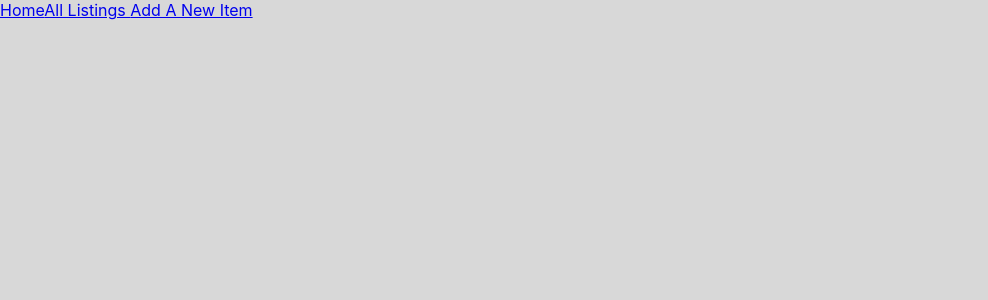
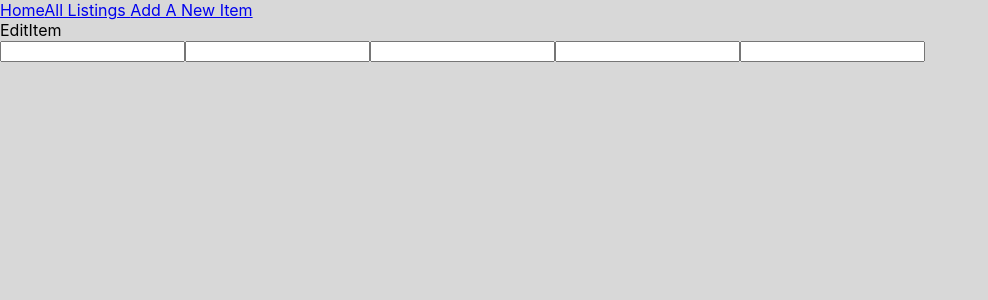
Before and after one commit to jozkan30/MERN-Stack-Group-Project-, a React (Create React App) app: page /items/1/edit in a window 1280 px wide. Shown: the top 300 px of the page, without its empty margins (0-988 px from the left). Built offline with nearby package versions, Linux system fonts and the light colour scheme.

Commit message:
add edit screen and rout

```diff
--- a/package.json
+++ b/package.json
@@ -8,6 +8,7 @@
     "@testing-library/user-event": "^13.5.0",
     "axios": "^1.2.3",
     "express": "^4.18.2",
+    "node-fetch": "^3.3.0",
     "react": "^18.2.0",
     "react-dom": "^18.2.0",
     "react-router-dom": "^6.7.0",
--- a/src/App.css
+++ b/src/App.css
@@ -61,6 +61,10 @@
   color: lightgray;
 }
 
+.theimage{
+
+}
+
 .pickupDeets {
   display: flex;
   flex-flow: wrap column;
@@ -89,6 +93,7 @@
   margin: 0px 5px 3px 5px;
   background-color: black;
   color: lightgray;
+
 }
 
 .iWantIt {
--- a/src/App.js
+++ b/src/App.js
@@ -3,6 +3,7 @@ import { Routes, Route } from "react-router-dom";
 import Nav from "./components/Nav.jsx";
 import Items from "./screens/AllListings.jsx";
 import Home from "./screens/Home.jsx";
+import EditItem from "./screens/EditItem.jsx";
 
 import ItemCreate from "./screens/AddListing";
 
@@ -20,6 +21,7 @@ function App() {
           <Route path="/items" element={<Items />} />
           <Route path="/add-listing" element={<ItemCreate />} />
           <Route path="/items/:id" element={<ListingDetail />} />
+          <Route path="/items/:id/edit" element={<EditItem />} />
         </Routes>
       </div>
     </div>
--- a/src/screens/AllListings.jsx
+++ b/src/screens/AllListings.jsx
@@ -14,7 +14,6 @@ export default function Items() {
     const allItems = await getItems();
     setItems(allItems);
   }
-
   return (
     <div className="main">
         <h1>All Listings</h1>
--- /dev/null
+++ b/src/screens/EditItem.jsx
@@ -0,0 +1,15 @@
+import React from 'react'
+
+export default function EditItem() {
+  return (
+    <div>EditItem
+        <form className='inputForm'>
+            <input className='titleEdit' type='text'></input>
+            <input className='priceEdit' type='text'></input>
+            <input className='descriptionEdit' type='text'></input>
+            <input className='categoryEdit' type='text'></input>
+            <input className='imageEdit' type='text'></input>
+        </form>
+    </div>
+  )
+}
--- a/src/screens/ListingDetail.jsx
+++ b/src/screens/ListingDetail.jsx
@@ -1,6 +1,24 @@
-import React from 'react';
+import React, { useEffect, useState } from 'react';
 import '../App.css';
+import { getItem } from '../services/items.js';
+import { useParams } from 'react-router-dom';
+
 export default function ListingDetail() {
+
+ const id = useParams()
+
+ const[item, setItem] = useState({})
+
+
+ async function fetchItem(){
+  let oneItem = await getItem(id.id)
+console.log(oneItem.description)
+setItem(oneItem)
+}
+
+useEffect(()=>{
+fetchItem()
+},[])
   return (
     <div className='whole'>
       <div className='innerBanner'>
@@ -8,11 +26,13 @@ export default function ListingDetail() {
       </div>
       <div className='infoContainer'>
         <div className='displayDeets'>
-          <div className='itemPic'>pic</div>
+          <div className='itemPic'>pic
+          <img className='theImage' src={item.image}></img>
+          </div>
           <div className='pickupDeets'>pickup deets</div>
         </div>
         <div className='buttonsContainer'>
-          <div className='itemDeets'>deets</div>
+          <div className='itemDeets'>{item.description}</div>
           <button className='edit'>Edit</button>
           <button className='iWantIt'>Gimme!</button>
         </div>
```
Also changed, not shown: 1 other file (tests, documents, lock files or other folders).
